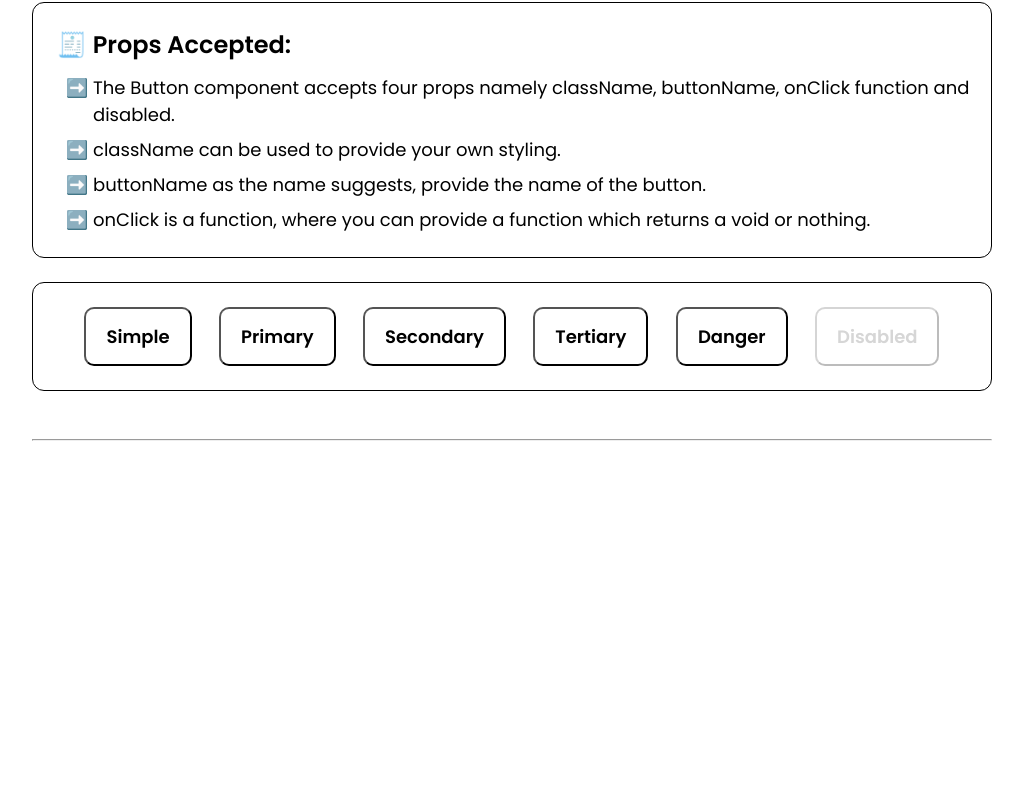
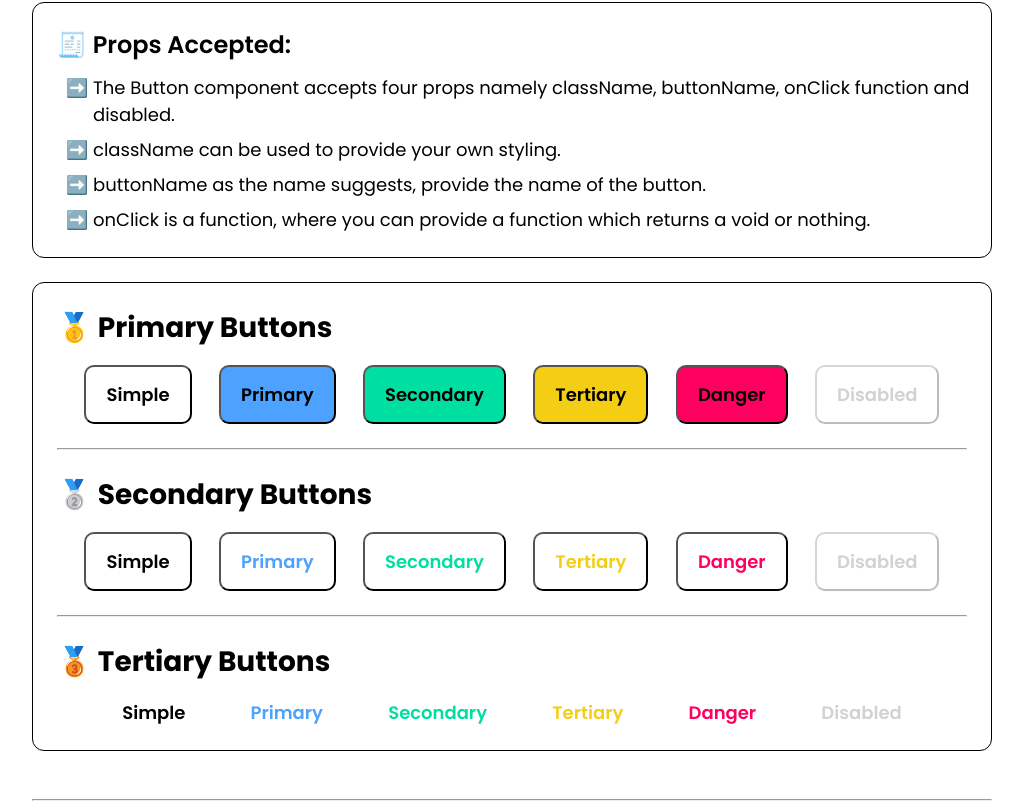
Before and after one commit to yadavrashindra5/react-components, a React (Vite) app: page / in a window 1280 px wide. Shown: the part 1786-2587 px from the top of the page, without its empty margins (128-1151 px from the left). Before the commit the page ends 2227 px from the top, so only its background shows below. Built offline with nearby package versions, Linux system fonts and the light colour scheme.

Commit message:
added different types of buttons and incomplete modal as well

```diff
--- a/src/components/Button/button.module.css
+++ b/src/components/Button/button.module.css
@@ -1,4 +1,4 @@
-.button {
+button {
   padding: 1.4rem 2rem;
   font-size: 1.8rem;
   border-radius: 1rem;
@@ -7,19 +7,19 @@
   background-color: #fff;
 }
 
-.button:hover {
+button:hover {
   transition: 300ms;
   background-color: #595959;
   box-shadow: 6px 6px 2px 1px rgba(59, 59, 59, 0.2);
   color: #fff;
 }
 
-.button:disabled {
+button:disabled {
   cursor: default;
   box-shadow: none;
-  color: #d6d6d6;
+  color: #d2d2d2;
 }
 
-.button:disabled:hover {
+button:disabled:hover {
   background-color: #fff;
 }
--- a/src/components/Button/button.tsx
+++ b/src/components/Button/button.tsx
@@ -16,7 +16,7 @@ export default function Button({
   return (
     <button
       type="button"
-      className={styles.button + " " + className}
+      className={className + " " + styles.button}
       onClick={onClick}
       disabled={disabled}
     >
--- a/src/index.css
+++ b/src/index.css
@@ -93,7 +93,7 @@
   font-size: 62.5%;
   --primary-color: #4da1ff;
   --secondary-color: #00dfa2;
-  --tertiary-color: #faef9b;
+  --tertiary-color: #f4ce14;
   --danger-color: #ff0060;
 
   /* button color */
@@ -102,7 +102,7 @@
   --secondary-button-color: var(--secondary-color);
   --secondary-button-color-on-hover: #00b282;
   --tertiary-button-color: var(--tertiary-color);
-  --tertiary-button-color-on-hover: #c8bf7c;
+  --tertiary-button-color-on-hover: #c3a510;
   --danger-button-color: var(--danger-color);
   --danger-button-color-on-hover: #cc004d;
 }
--- a/src/sections/ButtonSection/buttonSection.module.css
+++ b/src/sections/ButtonSection/buttonSection.module.css
@@ -1,4 +1,12 @@
-.button_section {
+.button_section h3 {
+  margin-bottom: 1.6rem;
+}
+
+.button_section hr {
+  margin: 2.4rem 0;
+}
+
+.button_part {
   display: flex;
   justify-content: space-evenly;
 }
@@ -10,6 +18,7 @@
 .primary:hover {
   box-shadow: 6px 6px 2px 1px #0079ff60;
   background-color: var(--primary-button-color-on-hover);
+  color: #fff;
 }
 
 .secondary {
@@ -18,6 +27,7 @@
 
 .secondary:hover {
   box-shadow: 6px 6px 2px 1px #00b28240;
+  color: #fff;
   background-color: var(--secondary-button-color-on-hover);
 }
 
@@ -27,6 +37,7 @@
 
 .tertiary:hover {
   box-shadow: 6px 6px 2px 1px #c8bf7c60;
+  color: #fff;
   background-color: var(--tertiary-button-color-on-hover);
 }
 
@@ -36,5 +47,112 @@
 
 .danger:hover {
   box-shadow: 6px 6px 2px 1px #cc004d40;
+  color: #fff;
   background-color: var(--danger-button-color-on-hover);
 }
+
+/* SECONDARY BUTTON STYLES */
+
+.secondary_primary {
+  background-color: #fff;
+  color: var(--primary-button-color);
+}
+
+.secondary_primary:hover {
+  color: #000;
+  background-color: var(--primary-button-color);
+  box-shadow: none;
+}
+
+.secondary_secondary {
+  background-color: #fff;
+  color: var(--secondary-button-color);
+}
+
+.secondary_secondary:hover {
+  color: #000;
+  background-color: var(--secondary-button-color);
+  box-shadow: none;
+}
+
+.secondary_tertiary {
+  background-color: #fff;
+  color: var(--tertiary-button-color);
+}
+
+.secondary_tertiary:hover {
+  color: #000;
+  background-color: var(--tertiary-button-color);
+  box-shadow: none;
+}
+
+.secondary_danger {
+  background-color: #fff;
+  color: var(--danger-button-color);
+}
+
+.secondary_danger:hover {
+  color: #000;
+  background-color: var(--danger-button-color);
+  box-shadow: none;
+}
+
+.secondary_simple {
+  color: #000;
+}
+.secondary_simple:hover {
+  box-shadow: none;
+}
+
+.tertiary_simple,
+.tertiary_primary,
+.tertiary_secondary,
+.tertiary_tertiary,
+.tertiary_danger,
+.tertiary_disabled {
+  border: none;
+  padding: 0px 0px;
+}
+
+.tertiary_primary {
+  color: var(--primary-button-color);
+}
+
+.tertiary_secondary {
+  color: var(--secondary-button-color);
+}
+
+.tertiary_tertiary {
+  color: var(--tertiary-button-color);
+}
+
+.tertiary_danger {
+  color: var(--danger-button-color);
+}
+
+.tertiary_simple:hover,
+.tertiary_primary:hover,
+.tertiary_secondary:hover,
+.tertiary_tertiary:hover,
+.tertiary_danger:hover {
+  text-decoration: underline;
+  box-shadow: none;
+  color: #000;
+  background-color: #fff;
+}
+
+.tertiary_primary:hover {
+  color: var(--primary-button-color);
+}
+
+.tertiary_secondary:hover {
+  color: var(--secondary-button-color);
+}
+
+.tertiary_tertiary:hover {
+  color: var(--tertiary-button-color);
+}
+
+.tertiary_danger:hover {
+  color: var(--danger-button-color);
+}
--- a/src/sections/ButtonSection/buttonSection.tsx
+++ b/src/sections/ButtonSection/buttonSection.tsx
@@ -1,7 +1,7 @@
 import styles from "./buttonSection.module.css";
 
 import Button, { IButton } from "../../components/Button/button";
-import Box from "../../components/Box/box";
+import Heading from "../../components/Heading/heading";
 
 export default function ButtonSection() {
   const buttonTypes: IButton[] = [
@@ -32,23 +32,120 @@ export default function ButtonSection() {
     },
     {
       buttonName: "Disabled",
-      className: "disabled",
+      // className: "disabled",
+      disabled: true,
+    },
+  ];
+
+  const secondaryButtonTypes: IButton[] = [
+    {
+      buttonName: "Simple",
+      className: styles.secondary_simple,
+      disabled: false,
+    },
+    {
+      buttonName: "Primary",
+      className: styles.secondary_primary,
+      disabled: false,
+    },
+    {
+      buttonName: "Secondary",
+      className: styles.secondary_secondary,
+      disabled: false,
+    },
+    {
+      buttonName: "Tertiary",
+      className: styles.secondary_tertiary,
+      disabled: false,
+    },
+    {
+      buttonName: "Danger",
+      className: styles.secondary_danger,
+      disabled: false,
+    },
+    {
+      buttonName: "Disabled",
+      // className: styles.secondary_disabled,
+      disabled: true,
+    },
+  ];
+
+  const tertiaryButtonTypes: IButton[] = [
+    {
+      buttonName: "Simple",
+      className: styles.tertiary_simple,
+      disabled: false,
+    },
+    {
+      buttonName: "Primary",
+      className: styles.tertiary_primary,
+      disabled: false,
+    },
+    {
+      buttonName: "Secondary",
+      className: styles.tertiary_secondary,
+      disabled: false,
+    },
+    {
+      buttonName: "Tertiary",
+      className: styles.tertiary_tertiary,
+      disabled: false,
+    },
+    {
+      buttonName: "Danger",
+      className: styles.tertiary_danger,
+      disabled: false,
+    },
+    {
+      buttonName: "Disabled",
+      className: styles.tertiary_disabled,
       disabled: true,
     },
   ];
 
   return (
-    <section className={styles.button_section}>
-      {buttonTypes.map((button) => {
+    <div className={styles.button_section}>
+      <Heading heading="h3" headingText="🥇 Primary Buttons" />
+      <div className={styles.button_part}>
+        {buttonTypes.map((button, index) => {
           return (
             <Button
-            key={button.buttonName}
+              key={index}
               buttonName={button.buttonName}
               className={button.className}
               disabled={button.disabled}
             />
           );
         })}
-    </section>
+      </div>
+      <hr />
+      <Heading heading="h3" headingText="🥈 Secondary Buttons" />
+      <div className={styles.button_part}>
+        {secondaryButtonTypes.map((button, index) => {
+          return (
+            <Button
+              key={index}
+              buttonName={button.buttonName}
+              className={button.className}
+              disabled={button.disabled}
+            />
+          );
+        })}
+      </div>
+      <hr />
+      <Heading heading="h3" headingText="🥉 Tertiary Buttons" />
+      <div className={styles.button_part}>
+        {tertiaryButtonTypes.map((button, index) => {
+          return (
+            <Button
+              key={index}
+              buttonName={button.buttonName}
+              className={button.className}
+              disabled={button.disabled}
+            />
+          );
+        })}
+      </div>
+    </div>
   );
 }
```
Lines whose indentation alone changed are shown as unchanged.
